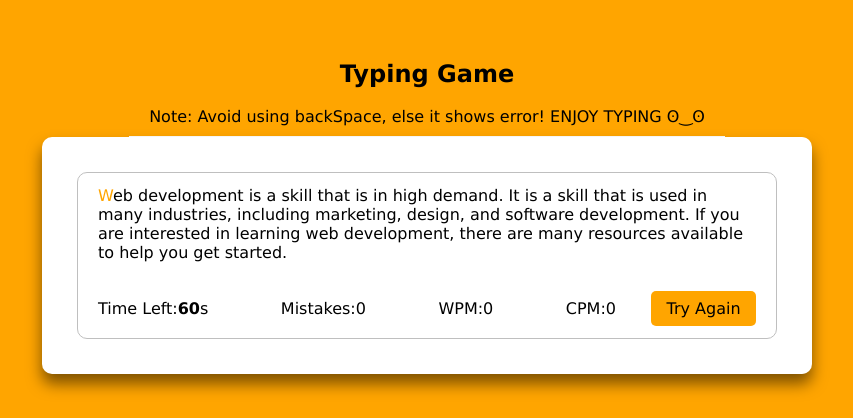
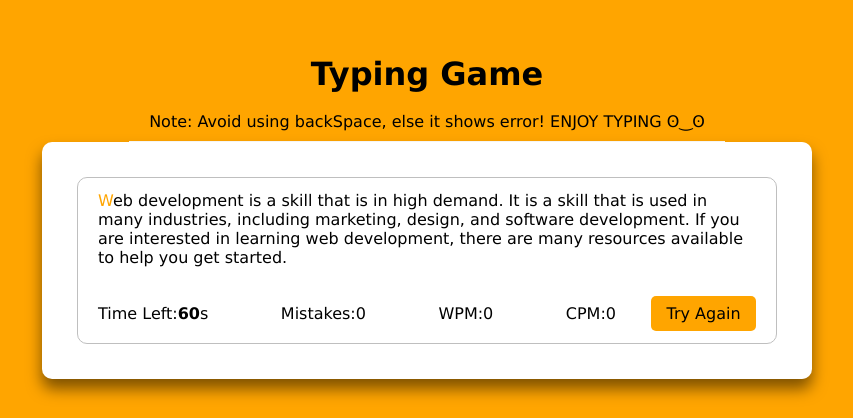
Before and after one commit to HrsFlex/Typing-Game, a plain HTML site: page index.html in a window 1280 px wide. Shown: the part 125-543 px from the top of the page, without its empty margins (213-1066 px from the left). Drawn offline with Linux system fonts and the light colour scheme.

Commit message:
h1 changing

```diff
--- a/index.html
+++ b/index.html
@@ -9,7 +9,7 @@
 </head>
 <body>
     <header>
-        <h2>Typing Game</h2><br><p>Note: Avoid using backSpace, else it shows error! ENJOY TYPING ʘ‿ʘ </p>
+        <h1>Typing Game</h1><br><p>Note: Avoid using backSpace, else it shows error! ENJOY TYPING ʘ‿ʘ </p>
     </header>
     <div class="wrapper">
         <input type="text" class="input-field">
```
